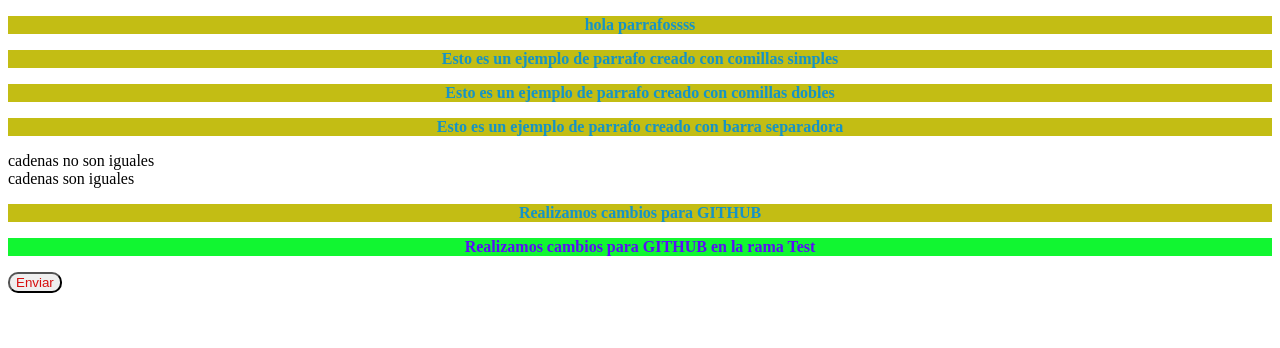
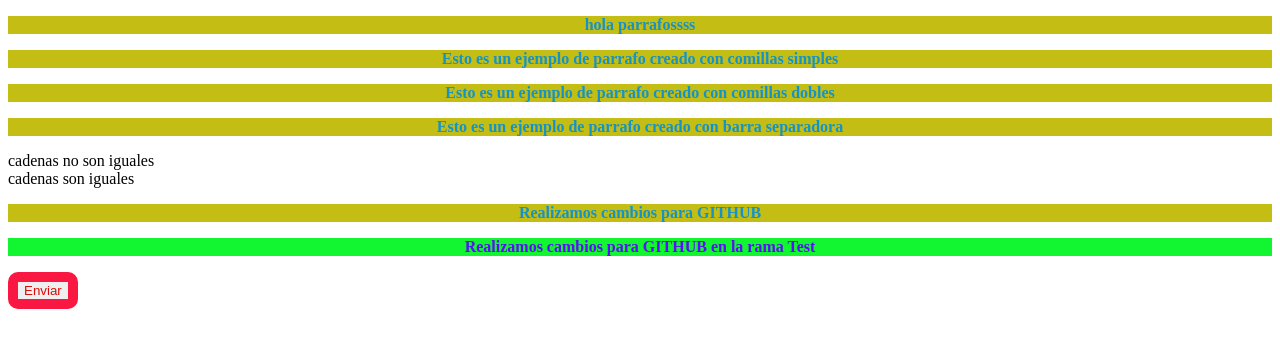
Before and after one commit to comunidadhama/ProyectoInicialPHP, a PHP site: page /strings.php in a window 1280 px wide. Shown: the top 348 px of the page. Run offline with PHP 8.4, Linux system fonts and the light colour scheme.

Commit message:
Agragamos bordes y estilo al boton Enviar

```diff
--- a/strings.php
+++ b/strings.php
@@ -21,6 +21,7 @@
 			color: #D70D0D;
 			border-radius: 10px;
 			alignment-baseline: central;
+			border: 10px solid #F91842;
 		}
 	</style>
 </head>
```
